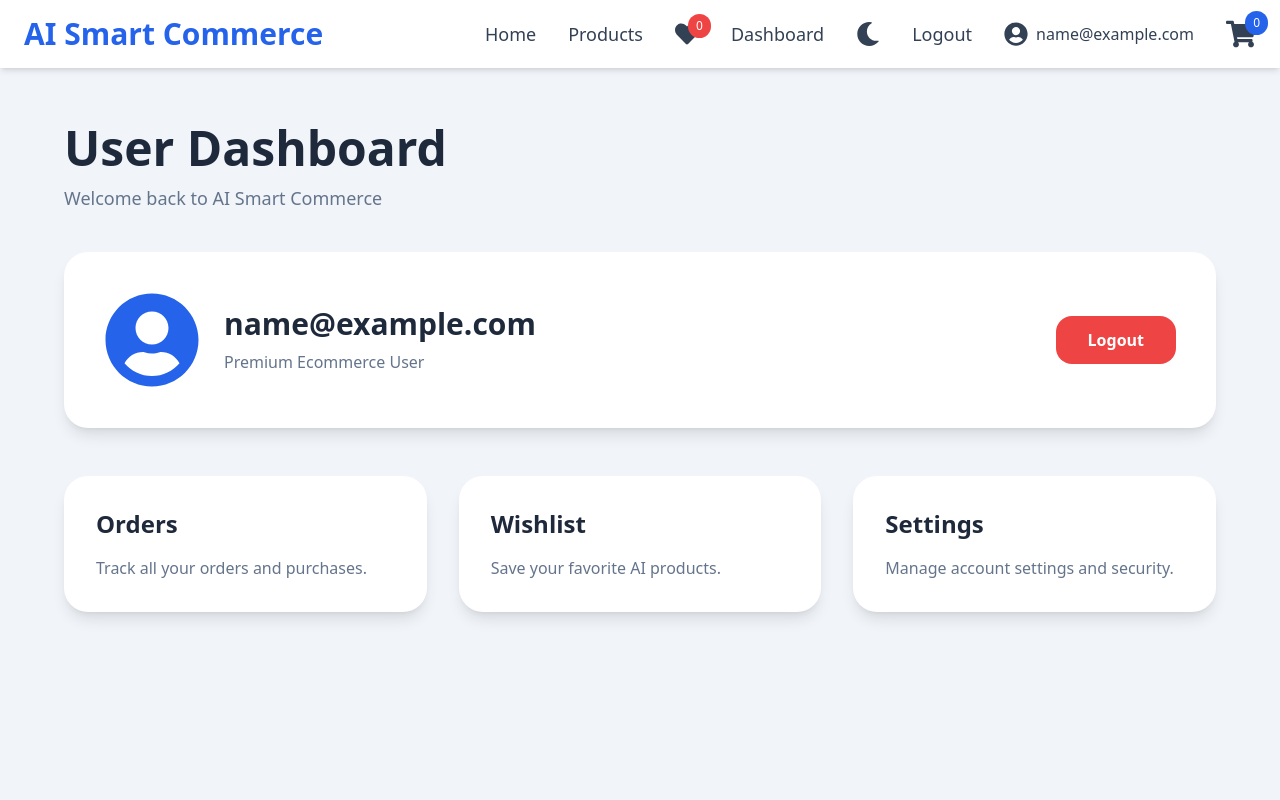
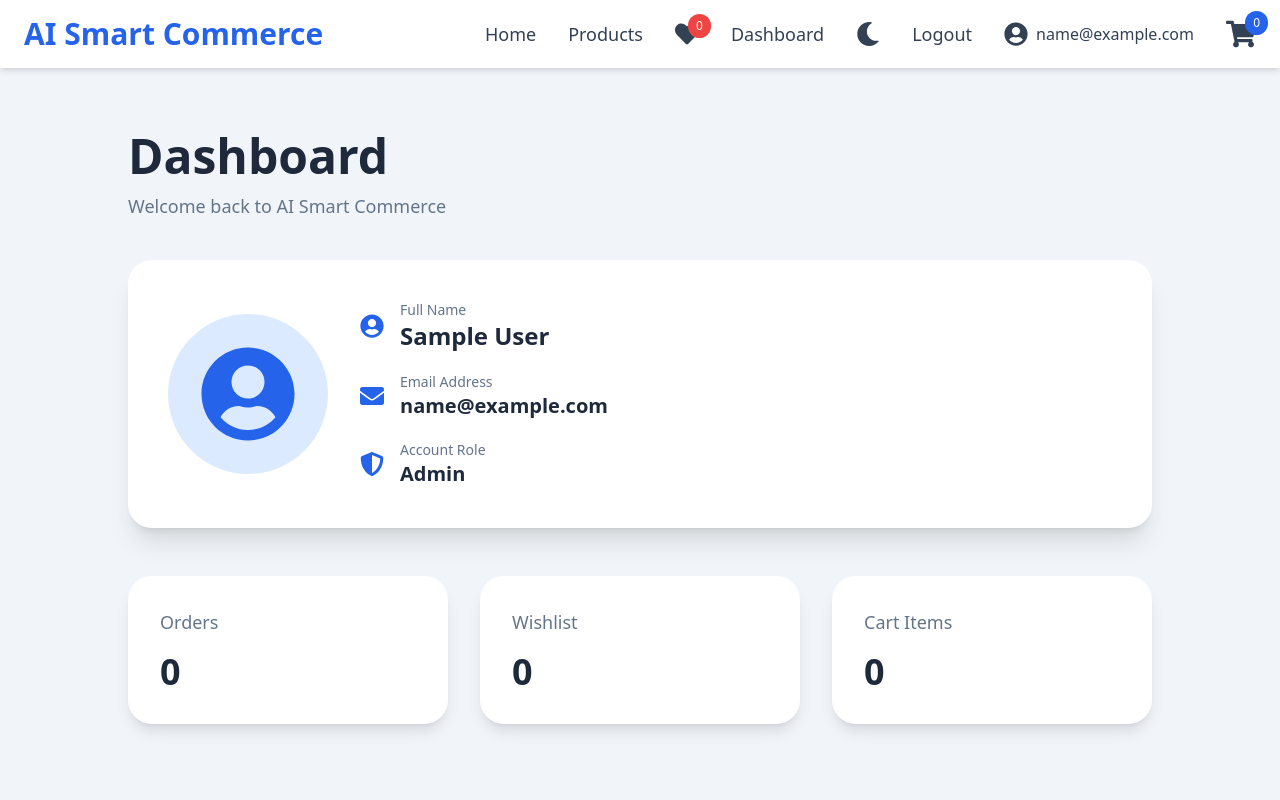
Before and after one commit to ayubalam/AI-E-COMMERCE, a React app in the folder frontend/: page /dashboard in a window 1280 px wide. Shown: the top 800 px of the page. Built offline with nearby package versions, Linux system fonts and the light colour scheme; sample sign-in values are in the browser's storage; the HTML template or start-up script is replaced by a standard one.

Commit message:
Created protected user dashboard with profile data

```diff
--- a/frontend/src/pages/Dashboard.jsx
+++ b/frontend/src/pages/Dashboard.jsx
@@ -1,93 +1,133 @@
-import { FaUserCircle } from "react-icons/fa";
+import {
+  FaUserCircle,
+  FaEnvelope,
+  FaShieldAlt,
+} from "react-icons/fa";
 
 import useAuth from "../hooks/useAuth";
 
 const Dashboard = () => {
 
-  const { user, logout } = useAuth();
+  const { user } = useAuth();
 
   return (
-    <section className="min-h-screen bg-slate-100 py-14 px-6">
+    <section className="min-h-screen bg-slate-100 dark:bg-slate-900 py-16 px-6">
 
-      <div className="max-w-6xl mx-auto">
+      <div className="max-w-5xl mx-auto">
 
         {/* Heading */}
         <div className="mb-10">
 
-          <h1 className="text-5xl font-bold text-slate-800">
-            User Dashboard
+          <h1 className="text-5xl font-bold text-slate-800 dark:text-white">
+            Dashboard
           </h1>
 
-          <p className="text-slate-500 mt-3 text-lg">
+          <p className="text-slate-500 dark:text-slate-400 mt-3 text-lg">
             Welcome back to AI Smart Commerce
           </p>
         </div>
 
         {/* Profile Card */}
-        <div className="bg-white rounded-3xl shadow-lg p-10 flex flex-col md:flex-row items-center justify-between gap-8">
+        <div className="bg-white dark:bg-slate-800 rounded-3xl shadow-xl p-10">
 
-          {/* Left */}
-          <div className="flex items-center gap-6">
+          <div className="flex flex-col md:flex-row md:items-center gap-8">
 
-            <FaUserCircle className="text-8xl text-blue-600" />
+            {/* Avatar */}
+            <div className="flex justify-center">
 
-            <div>
+              <div className="bg-blue-100 dark:bg-slate-700 p-8 rounded-full">
 
-              <h2 className="text-3xl font-bold text-slate-800">
-                {user?.email}
-              </h2>
+                <FaUserCircle className="text-8xl text-blue-600 dark:text-white" />
+              </div>
+            </div>
 
-              <p className="text-slate-500 mt-2">
-                Premium Ecommerce User
-              </p>
+            {/* Info */}
+            <div className="space-y-5 flex-1">
+
+              {/* Name */}
+              <div className="flex items-center gap-4">
+
+                <FaUserCircle className="text-blue-600 text-2xl" />
+
+                <div>
+                  <p className="text-slate-500 dark:text-slate-400 text-sm">
+                    Full Name
+                  </p>
+
+                  <h2 className="text-2xl font-bold text-slate-800 dark:text-white">
+                    {user?.name}
+                  </h2>
+                </div>
+              </div>
+
+              {/* Email */}
+              <div className="flex items-center gap-4">
+
+                <FaEnvelope className="text-blue-600 text-2xl" />
+
+                <div>
+                  <p className="text-slate-500 dark:text-slate-400 text-sm">
+                    Email Address
+                  </p>
+
+                  <h2 className="text-xl font-semibold text-slate-800 dark:text-white">
+                    {user?.email}
+                  </h2>
+                </div>
+              </div>
+
+              {/* Role */}
+              <div className="flex items-center gap-4">
+
+                <FaShieldAlt className="text-blue-600 text-2xl" />
+
+                <div>
+                  <p className="text-slate-500 dark:text-slate-400 text-sm">
+                    Account Role
+                  </p>
+
+                  <h2 className="text-xl font-semibold capitalize text-slate-800 dark:text-white">
+                    {user?.role}
+                  </h2>
+                </div>
+              </div>
             </div>
           </div>
-
-          {/* Logout */}
-          <button
-            onClick={logout}
-            className="bg-red-500 hover:bg-red-600 text-white px-8 py-3 rounded-2xl font-semibold transition duration-300"
-          >
-            Logout
-          </button>
         </div>
 
-        {/* Dashboard Cards */}
+        {/* Stats */}
         <div className="grid md:grid-cols-3 gap-8 mt-12">
 
-          {/* Orders */}
-          <div className="bg-white rounded-3xl shadow-lg p-8">
+          <div className="bg-white dark:bg-slate-800 p-8 rounded-3xl shadow-lg">
 
-            <h3 className="text-2xl font-bold text-slate-800">
+            <h3 className="text-slate-500 dark:text-slate-400 text-lg">
               Orders
             </h3>
 
-            <p className="text-slate-500 mt-4">
-              Track all your orders and purchases.
+            <p className="text-4xl font-bold mt-4 text-slate-800 dark:text-white">
+              0
             </p>
           </div>
 
-          {/* Wishlist */}
-          <div className="bg-white rounded-3xl shadow-lg p-8">
+          <div className="bg-white dark:bg-slate-800 p-8 rounded-3xl shadow-lg">
 
-            <h3 className="text-2xl font-bold text-slate-800">
+            <h3 className="text-slate-500 dark:text-slate-400 text-lg">
               Wishlist
             </h3>
 
-            <p className="text-slate-500 mt-4">
-              Save your favorite AI products.
+            <p className="text-4xl font-bold mt-4 text-slate-800 dark:text-white">
+              0
             </p>
           </div>
 
-          {/* Settings */}
-          <div className="bg-white rounded-3xl shadow-lg p-8">
+          <div className="bg-white dark:bg-slate-800 p-8 rounded-3xl shadow-lg">
 
-            <h3 className="text-2xl font-bold text-slate-800">
-              Settings
+            <h3 className="text-slate-500 dark:text-slate-400 text-lg">
+              Cart Items
             </h3>
 
-            <p className="text-slate-500 mt-4">
-              Manage account settings and security.
+            <p className="text-4xl font-bold mt-4 text-slate-800 dark:text-white">
+              0
             </p>
           </div>
         </div>
```
